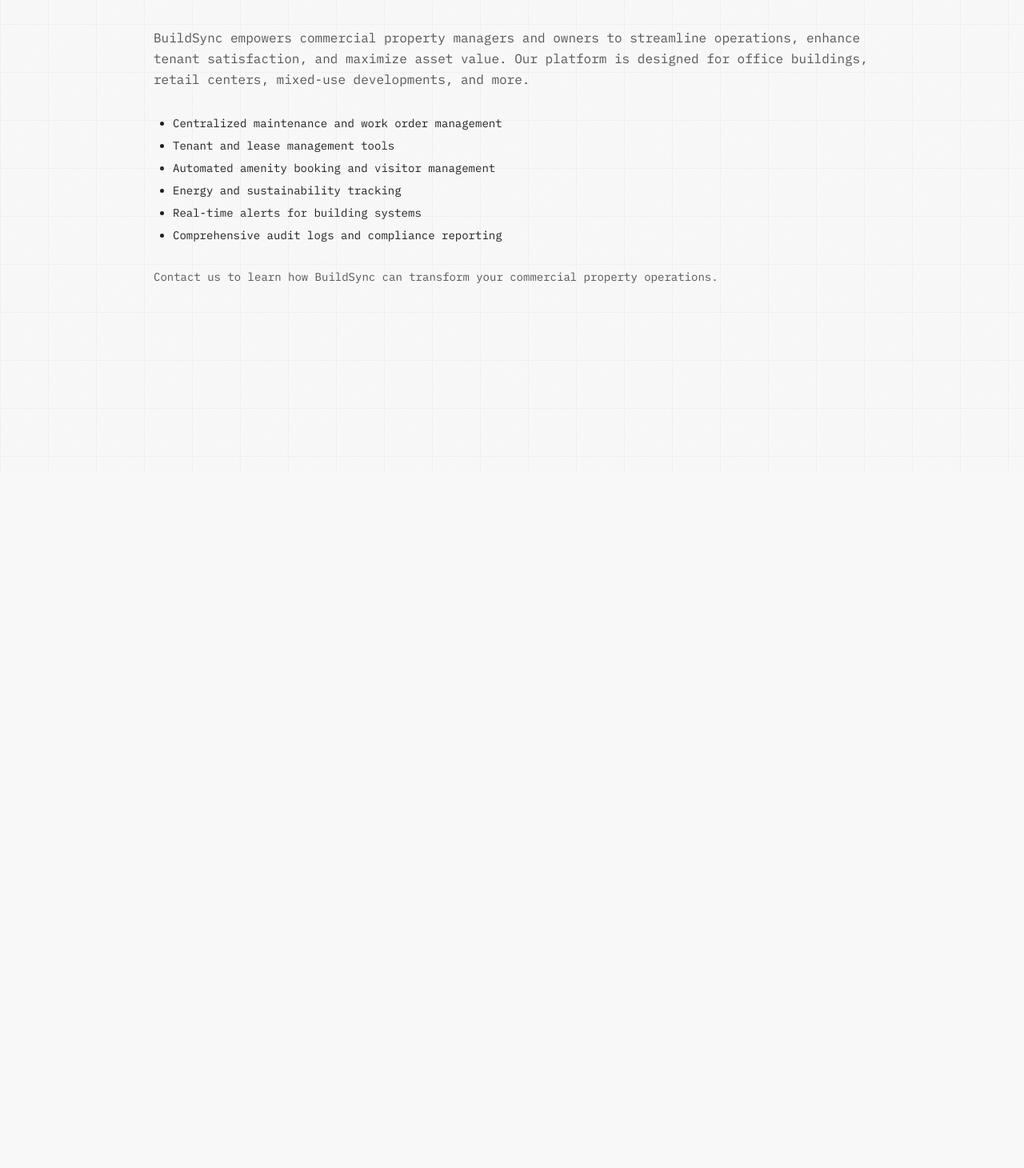
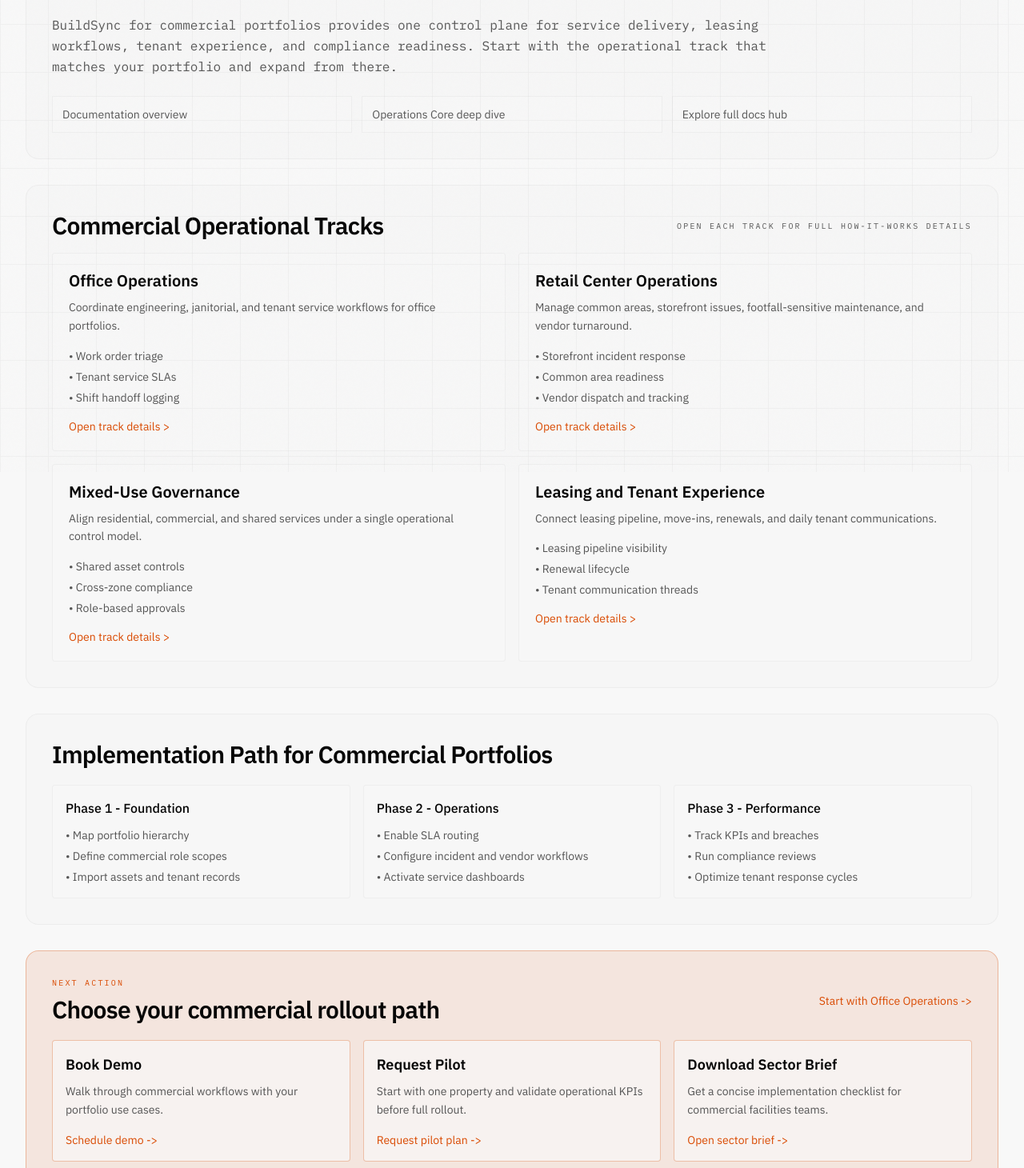
Before and after one commit to BuildingAi-Cloud/super-octo-rotary-phone, a Next.js app: page /commercial in a window 1280 px wide. Shown: the part 210-1670 px from the top of the page at 80% size. Before the commit the page ends 800 px from the top, so only its background shows below. Built offline with nearby package versions, Linux system fonts and the light colour scheme.

Commit message:
fix: resolve vercel deployment build blockers

```diff
--- a/app/commercial/page.tsx
+++ b/app/commercial/page.tsx
@@ -1,22 +1,155 @@
+import Link from "next/link"
+
+const commercialTracks = [
+  {
+    slug: "office-operations",
+    title: "Office Operations",
+    summary: "Coordinate engineering, janitorial, and tenant service workflows for office portfolios.",
+    points: ["Work order triage", "Tenant service SLAs", "Shift handoff logging"],
+  },
+  {
+    slug: "retail-center-operations",
+    title: "Retail Center Operations",
+    summary: "Manage common areas, storefront issues, footfall-sensitive maintenance, and vendor turnaround.",
+    points: ["Storefront incident response", "Common area readiness", "Vendor dispatch and tracking"],
+  },
+  {
+    slug: "mixed-use-governance",
+    title: "Mixed-Use Governance",
+    summary: "Align residential, commercial, and shared services under a single operational control model.",
+    points: ["Shared asset controls", "Cross-zone compliance", "Role-based approvals"],
+  },
+  {
+    slug: "leasing-and-tenant-experience",
+    title: "Leasing and Tenant Experience",
+    summary: "Connect leasing pipeline, move-ins, renewals, and daily tenant communications.",
+    points: ["Leasing pipeline visibility", "Renewal lifecycle", "Tenant communication threads"],
+  },
+]
+
+const implementationPhases = [
+  {
+    name: "Phase 1 - Foundation",
+    tasks: ["Map portfolio hierarchy", "Define commercial role scopes", "Import assets and tenant records"],
+  },
+  {
+    name: "Phase 2 - Operations",
+    tasks: ["Enable SLA routing", "Configure incident and vendor workflows", "Activate service dashboards"],
+  },
+  {
+    name: "Phase 3 - Performance",
+    tasks: ["Track KPIs and breaches", "Run compliance reviews", "Optimize tenant response cycles"],
+  },
+]
+
+const commercialCtas = [
+  {
+    title: "Book Demo",
+    description: "Walk through commercial workflows with your portfolio use cases.",
+    href: "/contact",
+    label: "Schedule demo",
+  },
+  {
+    title: "Request Pilot",
+    description: "Start with one property and validate operational KPIs before full rollout.",
+    href: "/support",
+    label: "Request pilot plan",
+  },
+  {
+    title: "Download Sector Brief",
+    description: "Get a concise implementation checklist for commercial facilities teams.",
+    href: "/docs",
+    label: "Open sector brief",
+  },
+]
+
 export default function CommercialPage() {
   return (
-    <main className="min-h-screen py-24 px-6 md:px-28 bg-background">
-      <section className="max-w-4xl mx-auto">
-        <h1 className="font-[var(--font-bebas)] text-5xl md:text-7xl tracking-tight mb-4">Commercial Facilities</h1>
-        <h2 className="font-mono text-base md:text-lg text-muted-foreground mb-8">Modernize your commercial property operations</h2>
-        <p className="font-mono text-sm md:text-base text-muted-foreground leading-relaxed mb-8">
-          BuildSync empowers commercial property managers and owners to streamline operations, enhance tenant satisfaction, and maximize asset value. Our platform is designed for office buildings, retail centers, mixed-use developments, and more.
-        </p>
-        <ul className="list-disc pl-6 font-mono text-sm text-foreground/90 space-y-2 mb-8">
-          <li>Centralized maintenance and work order management</li>
-          <li>Tenant and lease management tools</li>
-          <li>Automated amenity booking and visitor management</li>
-          <li>Energy and sustainability tracking</li>
-          <li>Real-time alerts for building systems</li>
-          <li>Comprehensive audit logs and compliance reporting</li>
-        </ul>
-        <p className="font-mono text-sm text-muted-foreground">Contact us to learn how BuildSync can transform your commercial property operations.</p>
+    <main className="min-h-screen py-20 px-4 md:px-8 bg-background">
+      <section className="max-w-screen-2xl mx-auto">
+        <div className="rounded-2xl border border-border/30 bg-card/30 p-6 md:p-8">
+          <p className="font-mono text-[10px] uppercase tracking-[0.22em] text-accent mb-3">Industry Solution</p>
+          <h1 className="font-[var(--font-bebas)] text-5xl md:text-7xl tracking-tight">Commercial Facilities</h1>
+          <p className="mt-4 max-w-4xl font-mono text-sm md:text-base text-muted-foreground leading-relaxed">
+            BuildSync for commercial portfolios provides one control plane for service delivery, leasing workflows, tenant experience, and compliance readiness. Start with the operational track that matches your portfolio and expand from there.
+          </p>
+
+          <div className="mt-6 grid gap-3 md:grid-cols-3">
+            <Link href="/documentation" className="rounded-lg border border-border/30 bg-background/60 p-3 text-sm text-muted-foreground hover:text-foreground hover:border-foreground/30 transition-colors">
+              Documentation overview
+            </Link>
+            <Link href="/documentation/product-map/operations-core" className="rounded-lg border border-border/30 bg-background/60 p-3 text-sm text-muted-foreground hover:text-foreground hover:border-foreground/30 transition-colors">
+              Operations Core deep dive
+            </Link>
+            <Link href="/docs" className="rounded-lg border border-border/30 bg-background/60 p-3 text-sm text-muted-foreground hover:text-foreground hover:border-foreground/30 transition-colors">
+              Explore full docs hub
+            </Link>
+          </div>
+        </div>
+
+        <section className="mt-8 rounded-2xl border border-border/30 bg-card/30 p-6 md:p-8">
+          <div className="flex items-center justify-between gap-3 flex-wrap mb-4">
+            <h2 className="text-2xl md:text-3xl font-semibold tracking-tight">Commercial Operational Tracks</h2>
+            <span className="font-mono text-[10px] uppercase tracking-[0.22em] text-muted-foreground">Open each track for full how-it-works details</span>
+          </div>
+          <div className="grid gap-4 md:grid-cols-2">
+            {commercialTracks.map((track) => (
+              <article key={track.slug} className="rounded-xl border border-border/30 bg-background/60 p-5 flex flex-col">
+                <h3 className="text-xl font-semibold text-foreground">{track.title}</h3>
+                <p className="mt-2 text-sm text-muted-foreground leading-relaxed">{track.summary}</p>
+                <ul className="mt-4 space-y-1.5 text-sm text-muted-foreground">
+                  {track.points.map((point) => (
+                    <li key={point}>• {point}</li>
+                  ))}
+                </ul>
+                <Link href={`/commercial/${track.slug}`} className="mt-4 inline-flex items-center text-sm text-accent hover:underline">
+                  Open track details {">"}
+                </Link>
+              </article>
+            ))}
+          </div>
+        </section>
+
+        <section className="mt-8 rounded-2xl border border-border/30 bg-card/30 p-6 md:p-8">
+          <h2 className="text-2xl md:text-3xl font-semibold tracking-tight">Implementation Path for Commercial Portfolios</h2>
+          <div className="mt-5 grid gap-4 md:grid-cols-3">
+            {implementationPhases.map((phase) => (
+              <article key={phase.name} className="rounded-xl border border-border/30 bg-background/60 p-4">
+                <h3 className="font-medium text-foreground">{phase.name}</h3>
+                <ul className="mt-3 space-y-1.5 text-sm text-muted-foreground">
+                  {phase.tasks.map((task) => (
+                    <li key={task}>• {task}</li>
+                  ))}
+                </ul>
+              </article>
+            ))}
+          </div>
+        </section>
+
+        <section className="mt-8 rounded-2xl border border-accent/30 bg-accent/10 p-6 md:p-8">
+          <div className="flex items-center justify-between gap-3 flex-wrap">
+            <div>
+              <p className="font-mono text-[10px] uppercase tracking-[0.22em] text-accent mb-2">Next Action</p>
+              <h2 className="text-2xl md:text-3xl font-semibold tracking-tight">Choose your commercial rollout path</h2>
+            </div>
+            <Link href="/commercial/office-operations" className="text-sm text-accent hover:underline">
+              Start with Office Operations {'->'}
+            </Link>
+          </div>
+
+          <div className="mt-5 grid gap-4 md:grid-cols-3">
+            {commercialCtas.map((cta) => (
+              <article key={cta.title} className="rounded-xl border border-accent/30 bg-background/70 p-4 flex flex-col">
+                <h3 className="text-lg font-semibold text-foreground">{cta.title}</h3>
+                <p className="mt-2 text-sm text-muted-foreground leading-relaxed">{cta.description}</p>
+                <Link href={cta.href} className="mt-4 inline-flex items-center text-sm text-accent hover:underline">
+                  {cta.label} {'->'}
+                </Link>
+              </article>
+            ))}
+          </div>
+        </section>
       </section>
     </main>
-  );
+  )
 }
```
